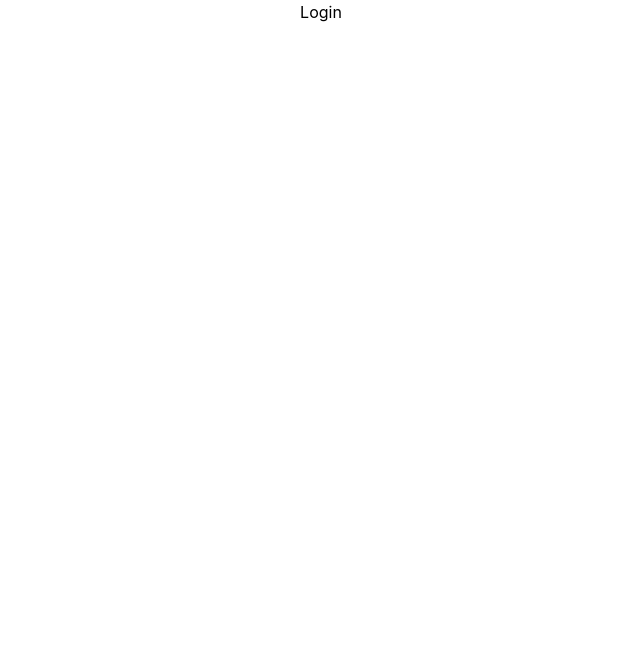
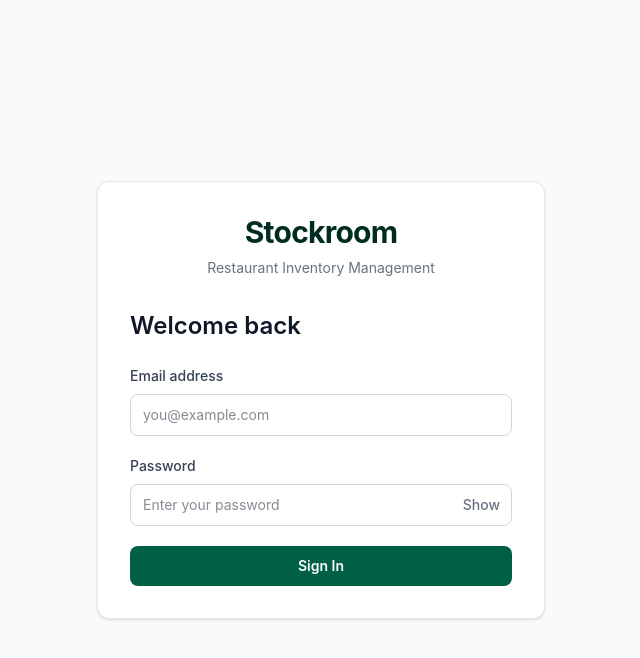
Before and after one commit to ozduarte/inventory-system, a React (Vite) app: page /login in a window 1280 px wide. Shown: the top 658 px of the page, without its empty margins (319-959 px from the left). Built offline with nearby package versions, Linux system fonts and the light colour scheme.

Commit message:
feat: add login page UI

```diff
--- a/src/pages/Login.jsx
+++ b/src/pages/Login.jsx
@@ -1,9 +1,104 @@
+import { useState } from "react";
+import { useNavigate } from "react-router";
+
 function Login() {
-  return(
-    <div>
-      <p className="text-center">Login</p>
+  const navigate = useNavigate();
+
+  const [email, setEmail] = useState("");
+  const [password, setPassword] = useState("");
+  const [showPassword, setShowPassword] = useState(false);
+
+  function handleSubmit(e) {
+    e.preventDefault();
+
+    // Temporary navigation until authentication is implemented.
+    navigate("/");
+  }
+
+  return (
+    <div className="flex min-h-screen items-center justify-center bg-gray-50 px-4 py-8">
+
+      <div className="w-full max-w-md rounded-xl border border-gray-200 bg-white p-8 shadow-sm">
+
+        <div className="mb-8 text-center">
+          <h1 className="text-3xl font-bold tracking-tight text-emerald-950">
+            Stockroom
+          </h1>
+
+          <p className="mt-2 text-sm text-gray-500">
+            Restaurant Inventory Management
+          </p>
+        </div>
+
+        <div className="mb-6">
+          <h2 className="text-2xl font-semibold text-gray-900">
+            Welcome back
+          </h2>
+        </div>
+
+        <form onSubmit={handleSubmit} className="space-y-5">
+
+          <div>
+            <label
+              htmlFor="email"
+              className="mb-2 block text-sm font-medium text-gray-700"
+            >
+              Email address
+            </label>
+
+            <input
+              id="email"
+              type="email"
+              value={email}
+              onChange={(e) => setEmail(e.target.value)}
+              placeholder="you@example.com"
+              autoComplete="email"
+              required
+              className="w-full rounded-lg border border-gray-300 px-3 py-2.5 text-sm text-gray-900 outline-none transition focus:border-emerald-600 focus:ring-2 focus:ring-emerald-100"
+            />
+          </div>
+
+          <div>
+            <label
+              htmlFor="password"
+              className="mb-2 block text-sm font-medium text-gray-700"
+            >
+              Password
+            </label>
+
+            <div className="relative">
+              <input
+                id="password"
+                type={showPassword ? "text" : "password"}
+                value={password}
+                onChange={(e) => setPassword(e.target.value)}
+                placeholder="Enter your password"
+                autoComplete="current-password"
+                required
+                className="w-full rounded-lg border border-gray-300 px-3 py-2.5 pr-16 text-sm text-gray-900 outline-none transition focus:border-emerald-600 focus:ring-2 focus:ring-emerald-100"
+              />
+
+              <button
+                type="button"
+                onClick={() => setShowPassword(!showPassword)}
+                className="absolute inset-y-0 right-3 text-sm font-medium text-gray-500 hover:text-emerald-800"
+              >
+                {showPassword ? "Hide" : "Show"}
+              </button>
+            </div>
+          </div>
+
+          <button
+            type="submit"
+            className="w-full rounded-lg bg-emerald-800 px-4 py-2.5 text-sm font-semibold text-white transition hover:bg-emerald-900 focus:outline-none focus:ring-2 focus:ring-emerald-600 focus:ring-offset-2"
+          >
+            Sign In
+          </button>
+
+        </form>
+      </div>
     </div>
   );
 }
 
-export default Login
+export default Login;
```
